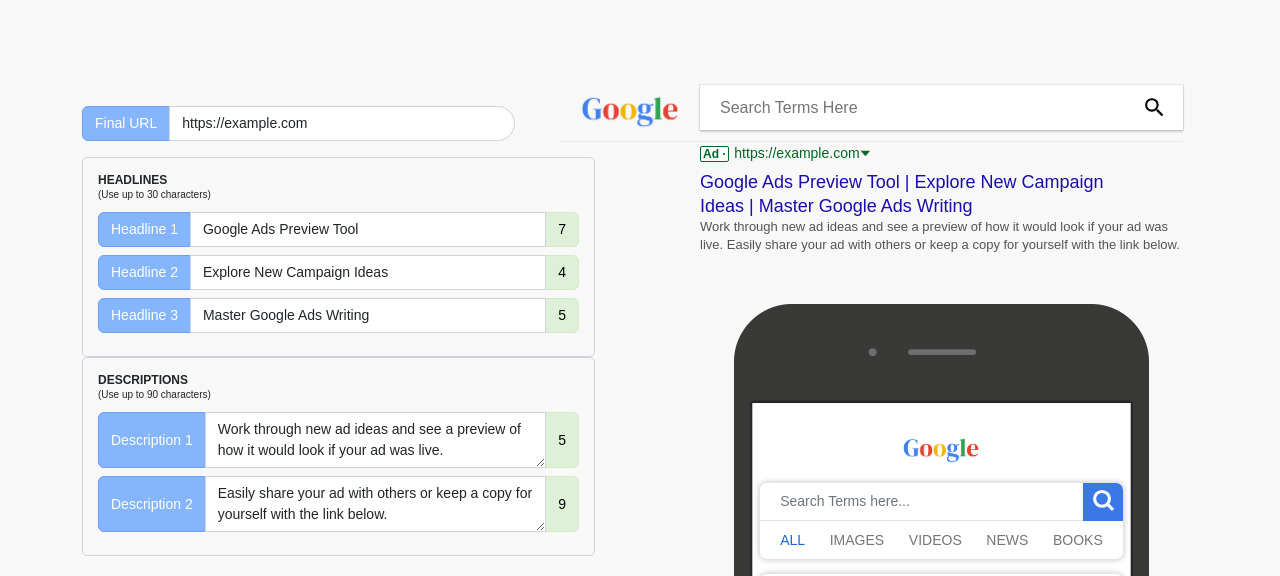
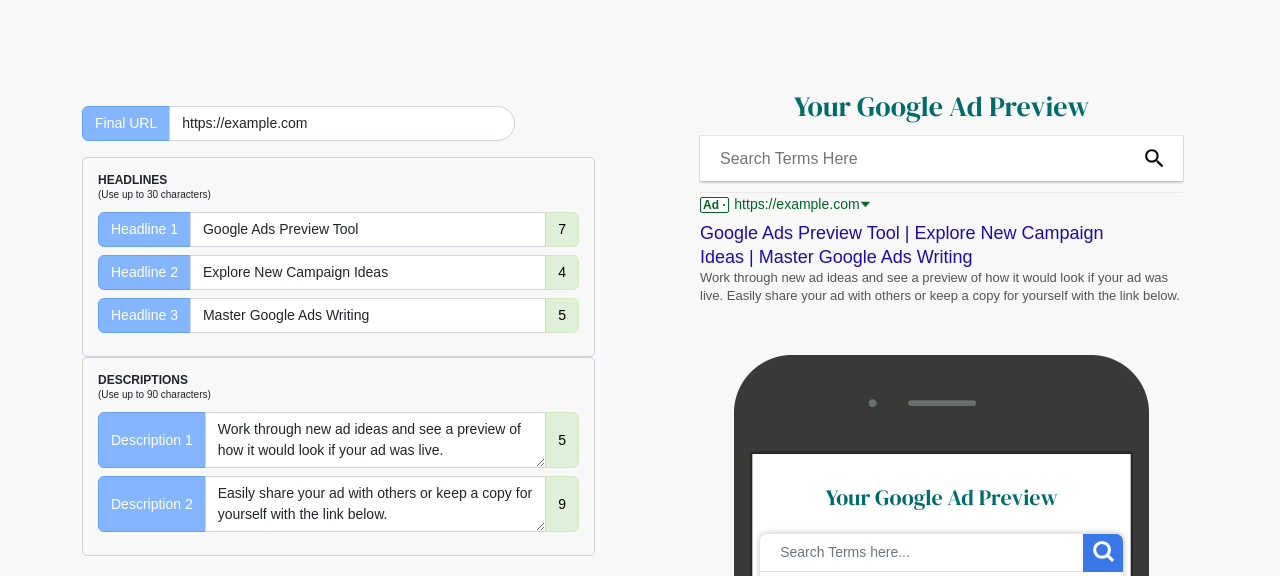
Before and after one commit to pankaj1989/previewads, a Next.js app: page / in a window 1280 px wide. Shown: the top 576 px of the page. Built offline with nearby package versions, Linux system fonts and the light colour scheme; no server answers.

Commit message:
add custom heading

```diff
--- a/src/pages/GoogleAdPreview.js
+++ b/src/pages/GoogleAdPreview.js
@@ -617,8 +617,9 @@
                                 <div className="desktop-sec">
                                     <div id="header">
                                         <div id="topbar">
-                                            <Image id="searchbarimage" src="/googlelogo_color_120x44dp.png" alt="Google logo" width={120} height={44} />
+                                            {/* <Image id="searchbarimage" src="/googlelogo_color_120x44dp.png" alt="Google logo" width={120} height={44} /> */}
                                             {/* <img id="searchbarimage" src={require("./image/googlelogo_color_120x44dp.png")} alt='' /> */}
+                                            <h2 className='gl--haading'><span>Your Google Ad Preview</span></h2>
                                             <div id="searchbar" type="text">
                                                 <input id="searchbartext" type="text"  value={searchInput} onChange={(e) => setSearchInput(e.target.value)} placeholder="Search Terms Here" />
                                                 <button id="searchbarbutton">
@@ -761,10 +762,12 @@
                                             <div className="mobile-inner">
                                                 <div id="header">
                                                     <div className="search-result">
-                                                        <div className="g--img">
-                                                            <Image id="searchbarimage" src="/googlelogo_color_120x44dp.png" alt="Google logo" width={100} height={35} />
-                                                            {/* <img id="searchbarimage" src={require("./image/googlelogo_color_120x44dp.png")} /> */}
-                                                        </div>
+                                                    <h2 className='gl--mb--haading'><span>Your Google Ad Preview</span></h2>
+                                                        {/* <div className="g--img">
+                                                             <Image id="searchbarimage" src="/googlelogo_color_120x44dp.png" alt="Google logo" width={100} height={35} />
+
+                                                            <img id="searchbarimage" src={require("./image/googlelogo_color_120x44dp.png")} />
+                                                        </div> */}
                                                         <div className="mobile--topbar">
                                                             <div className="input--group">
                                                                 <input id="mobile-search-input" placeholder="Search Terms here..." value={searchInput} onChange={(e) => setSearchInput(e.target.value)} className="form-control input" type="text" />
--- a/src/styles/globals.css
+++ b/src/styles/globals.css
@@ -1,6 +1,9 @@
+@import url('https://fonts.googleapis.com/css2?family=DM+Serif+Display&display=swap');
 :root {
   --border--color:#ced4da;
 }
+
+
 a {
   text-decoration: none;
 }
@@ -138,14 +141,17 @@
   position: relative;
 
 }
+.desktop-sec > #header > #topbar {
+  flex-direction: column;
+}
 #topbar::before {
   content: "";
   position: absolute;
   bottom: -7px;
   height: 1px;
   background-color: #ebebeb;
-  width: calc(100% + 140px);
-  left: -140px;
+  width: calc(100%);
+  left: 0;
   z-index: 1;
 }
 
@@ -286,6 +292,18 @@
 }
 .searchresult .spm--headline {
   line-height: 24px;
+}
+.gl--haading {
+  font-size: clamp(22px, 2.5vw, 28px);
+  color: #006b6b;
+  font-family: 'DM Serif Display', serif;
+}
+.gl--mb--haading {
+  font-size: clamp(18px, 2vw, 22px);
+  text-align: center;
+  padding: 15px;
+  color: #006b6b;
+  font-family: 'DM Serif Display', serif;
 }
 .searchresult h2.fm--headline span:not(:first-child)::before {
   content: "|";
```
Also changed, not shown: src/pages/resources/adspreview.js (+6 -4 lines).
